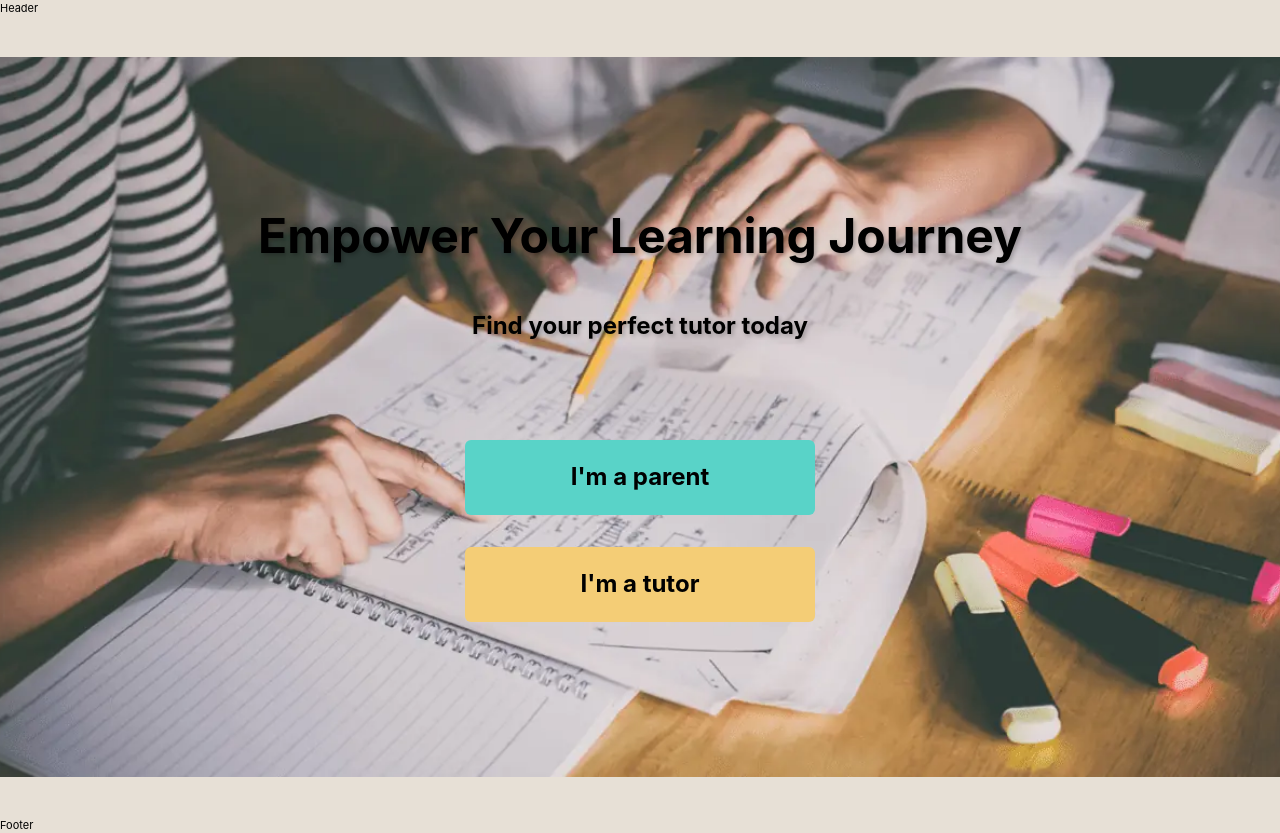
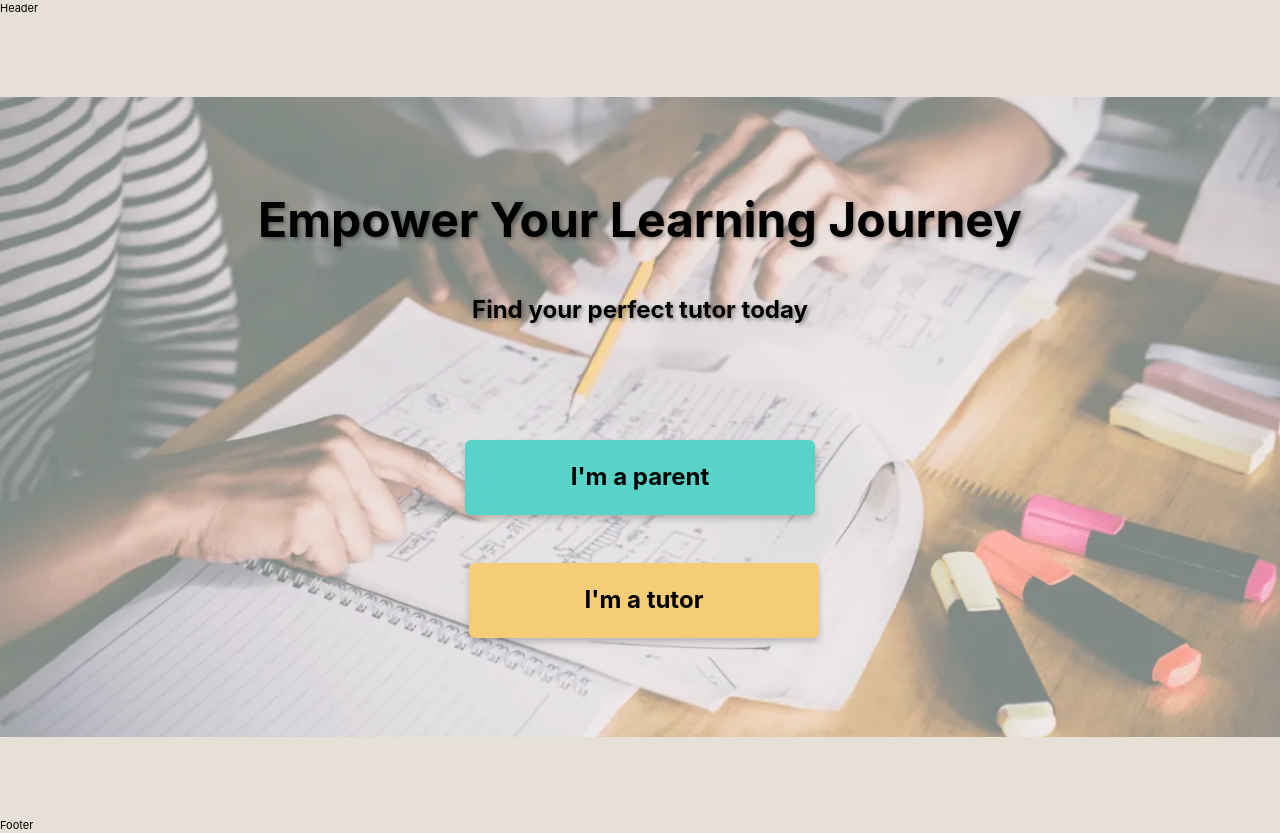
Before and after one commit to Code-the-Dream-School/ffprac-team2-front, a React (Vite) app: page / in a window 1280 px wide. Built offline with nearby package versions, Linux system fonts and the light colour scheme.

Commit message:
updated style for Landing page

```diff
--- a/src/pages/LandingPage.tsx
+++ b/src/pages/LandingPage.tsx
@@ -28,7 +28,7 @@ const LandingPage: React.FC<LandingPage> = ({ parentButtonText, tutorButtonText
       {/* Background Image */}
       <Box
         w="full"
-        h="90vh"
+        h={{ base: "90vh", md: "80vh" }}
         bgImage={`url(${backgroundImage})`}
         bgSize="cover"
         bgPos="center"
@@ -41,8 +41,8 @@ const LandingPage: React.FC<LandingPage> = ({ parentButtonText, tutorButtonText
           right: 0,
           bottom: 0,
           left: 0,
-          //bg: 'white',
-          opacity: '0.5', // transparency
+          bg: 'white',
+          opacity: '0.4', // transparency
         }}
       />
 
@@ -50,35 +50,52 @@ const LandingPage: React.FC<LandingPage> = ({ parentButtonText, tutorButtonText
       <VStack spacing={8} align="stretch" w="full" maxW="container.md" mx="auto" zIndex="1">
         <Heading
           as="h1"
-          size="2xl"
+          size={{ base: "xl", md: "2xl" }}
           textAlign="center"
-          mb="1rem"
           sx={{
-            textShadow: '2px 2px 4px rgba(0, 0, 0, 0.25)'
+            textShadow: '2px 2px 4px rgba(0, 0, 0, 0.4)'
           }}>
           Empower Your Learning Journey
         </Heading>
 
         <Text
-          fontSize="2xl"
+          as="h3"
+          fontSize={{ base: "lg", md: "xl", lg: "2xl" }}
           textAlign="center"
           fontWeight="bold"
-          mb="4rem"
+          mt="1rem"
+          mb="5rem"
           sx={{
-            textShadow: '2px 2px 4px rgba(0, 0, 0, 0.25)'
+            textShadow: '2px 2px 4px rgba(0, 0, 0, 0.4)'
           }}
         >
           Find your perfect tutor today
         </Text>
-        <Box width="350" gap="2rem" margin="0 auto" display="flex" alignItems="center" flexDirection="column" justifyContent="center">
+        <ButtonGroup
+          gap={{ base: "4rem", sm: "3rem" }}
+          margin="0 auto"
+          display="flex"
+          alignItems="center"
+          flexDirection="column"
+          justifyContent="center">
 
-          <Button size="landing" variant="buttonTeal" fontWeight="bold" onClick={toRegistration}>
+          <Button
+            size="landing"
+            variant="buttonTeal"
+            width={{ base: "90%", sm: "80%", lg: "350px" }}
+            fontWeight="bold"
+            onClick={toRegistration}>
             {parentButtonText}
           </Button>
-          <Button size="landing" variant="buttonYellow" fontWeight="bold" onClick={toRegistration}>
+          <Button
+            size="landing"
+            variant="buttonYellow"
+            width={{ base: "90%", sm: "80%", lg: "350px" }}
+            fontWeight="bold"
+            onClick={toRegistration}>
             {tutorButtonText}
           </Button>
-        </Box>
+        </ButtonGroup>
 
       </VStack>
     </Flex>
--- a/src/util/theme.ts
+++ b/src/util/theme.ts
@@ -46,18 +46,17 @@ export const theme = extendTheme({
               },
           },
           variants: {
-            // button variants. (dashboardButtons styles as variants)
+            // landing button variants.
             buttonYellow: {
-                shadows: {
-                    purple: '0 0 0 3px rgba(159, 122, 234, 0.6)'
-                  },
               bg: '#F4CD76',
+              boxShadow: '0px 4px 6px rgba(0, 0, 0, 0.2)',
               _hover: {
                 bg: 'grey.400',
               },
             },
             buttonTeal: {
               bg: '#59D3C8',
+              boxShadow: '0px 4px 6px rgba(0, 0, 0, 0.2)',
               _hover: {
                 bg: 'grey.400',
               },
```
Also changed, not shown: src/App.tsx (+1 -7 lines).
